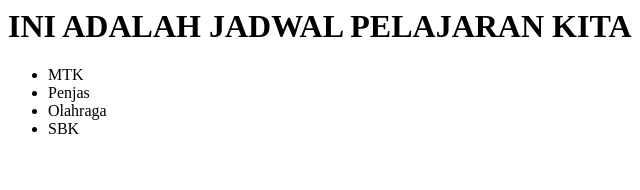
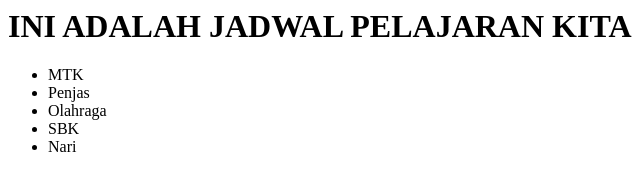
Before and after one commit to ZeroLas/training, a plain HTML site: page index.html in a window 1280 px wide. Shown: the full height of the page, 0-640 px from the left. Drawn offline with Linux system fonts and the light colour scheme.

Commit message:
menambahkan satu pelajaran nari

```diff
--- a/index.html
+++ b/index.html
@@ -6,6 +6,7 @@
       <li>Penjas</li>
       <li>Olahraga</li>
       <li>SBK</li>
+      <li>Nari</li>
     </ul>
   </body>
 </html>
```
